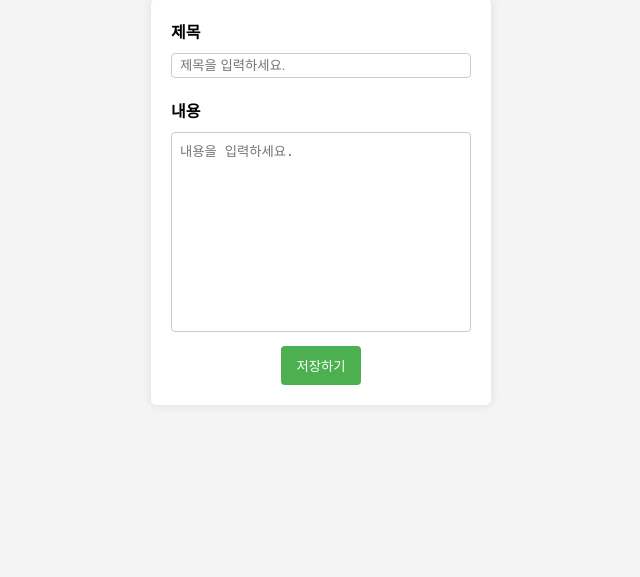
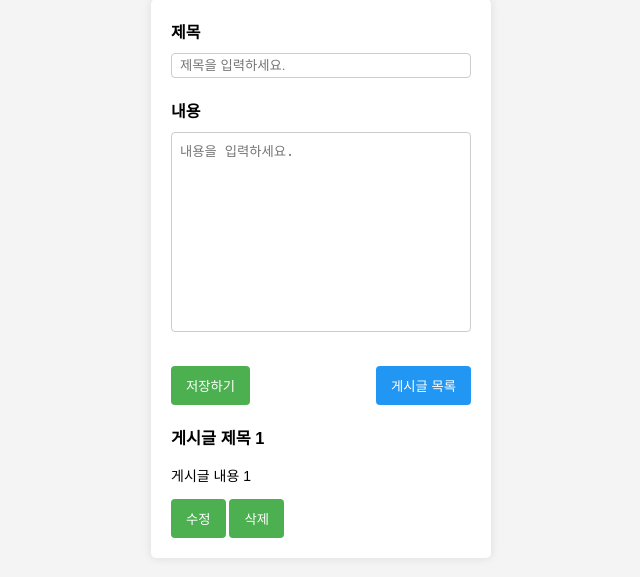
Before and after one commit to insidepixce/-pathfind.toy, a Flask app: page / in a window 1280 px wide. Shown: the part 31-608 px from the top of the page, without its empty margins (319-959 px from the left). Run offline with Flask 3, Linux system fonts and the light colour scheme.

Commit message:
인덱스 파일 대수정

```diff
--- a/fly.toml
+++ b/fly.toml
@@ -1,4 +1,4 @@
-# fly.toml app configuration file generated for pathfind-toy-cool-meadow-5335 on 2024-01-13T12:25:48+09:00
+# fly.toml app configuration file generated for pathfinding on 2024-01-13T12:41:18+09:00
 #
 # See https://fly.io/docs/reference/configuration/ for information about how to use this file.
 #
--- a/templates/index.html
+++ b/templates/index.html
@@ -4,7 +4,90 @@
     <meta charset="UTF-8" />
     <meta name="viewport" content="width=device-width, initial-scale=1.0" />
     <title>게시글 작성 페이지</title>
-    <link rel="stylesheet" href="../styles.css" />
+    <style>
+        body {
+            font-family: Arial, sans-serif;
+            background-color: #f4f4f4;
+            margin: 0;
+            padding: 0;
+            box-sizing: border-box;
+        }
+
+        .layout {
+            width: 300px;
+            margin: 30px auto;
+            background-color: #fff;
+            padding: 20px;
+            border-radius: 5px;
+            box-shadow: 0 0 10px rgba(0, 0, 0, 0.1);
+        }
+
+        label {
+            display: block;
+            font-weight: bold;
+            margin-bottom: 5px;
+        }
+
+        input[type="text"] {
+            width: 100%;
+            height: 25px;
+            padding: 8px;
+            margin-top: 5px;
+            margin-bottom: 10px;
+            box-sizing: border-box;
+            border: 1px solid #ccc;
+            border-radius: 4px;
+        }
+
+        .comments-div {
+            margin-top: 10px;
+        }
+
+        textarea {
+            width: 100%;
+            height: 200px;
+            padding: 8px;
+            margin-top: 5px;
+            margin-bottom: 10px;
+            box-sizing: border-box;
+            border: 1px solid #ccc;
+            border-radius: 4px;
+            resize: none;
+        }
+
+        .btn-div {
+            display: flex;
+            justify-content: space-between;
+            margin-top: 20px;
+        }
+
+        button {
+            background-color: #4caf50;
+            color: #fff;
+            padding: 10px 15px;
+            border: none;
+            border-radius: 4px;
+            cursor: pointer;
+        }
+
+        button:hover {
+            background-color: #45a049;
+        }
+
+        .list-btn {
+            background-color: #2196f3;
+            margin-left: auto;
+        }
+
+        .list-btn:hover {
+            background-color: #0b7dda;
+        }
+
+        .post-list {
+            margin-top: 20px;
+            font-size: 14px;
+        }
+    </style>
 </head>
 <body>
     <div class="layout">
@@ -22,7 +105,116 @@
         </div>
         <div class="btn-div">
             <button type="submit">저장하기</button>
+            <button class="list-btn" type="button">게시글 목록</button>
+        </div>
+        <div class="post-list" id="postList">
+          <div class="post-item">
+            <h3>게시글 제목 1</h3>
+            <p>게시글 내용 1</p>
+            <div class="post-actions">
+                <button class="edit-btn" onclick="editPost(1)">수정</button>
+                <button class="delete-btn" onclick="deletePost(1)">삭제</button>
+            </div>
+        </div>
         </div>
     </div>
+    <script>
+      // 게시글 저장 함수
+      async function savePost() {
+          const title = document.getElementById('title').value;
+          const comments = document.getElementById('comments').value;
+
+          // 서버로 데이터 전송
+          const response = await fetch('/submit', {
+              method: 'POST',
+              headers: {
+                  'Content-Type': 'application/json',
+              },
+              body: JSON.stringify({ title, comments }),
+          });
+
+          if (response.ok) {
+              console.log('게시글 저장 성공');
+              // 게시글 저장 후 목록 갱신
+              updatePostList();
+          } else {
+              console.error('게시글 저장 실패');
+          }
+      }
+
+      // 게시글 목록으로 이동 함수
+      function goToList() {
+          // 페이지 이동 로직 구현
+          window.location.href = 'post-list.html';
+      }
+
+      // 게시글 수정 함수
+      function editPost(postId) {
+          // 구현 필요: 서버에서 postId에 해당하는 게시글 가져와서 수정 페이지로 이동
+          console.log('게시글 수정 - postId:', postId);
+      }
+
+      // 게시글 삭제 함수
+      async function deletePost(postId) {
+          // 서버에서 postId에 해당하는 게시글 삭제
+          const response = await fetch(`/delete/${postId}`, {
+              method: 'DELETE',
+          });
+
+          if (response.ok) {
+              console.log('게시글 삭제 성공');
+              // 게시글 삭제 후 목록 갱신
+              updatePostList();
+          } else {
+              console.error('게시글 삭제 실패');
+          }
+      }
+
+      // 게시글 목록 갱신 함수
+      async function updatePostList() {
+          // 서버에서 게시글 목록을 가져와서 동적으로 표시
+          const response = await fetch('/get-posts');
+          const posts = await response.json();
+
+          const postListDiv = document.getElementById('postList');
+          postListDiv.innerHTML = ''; // 목록 초기화
+
+          posts.forEach(post => {
+              const postItem = document.createElement('div');
+              postItem.className = 'post-item';
+
+              const titleElement = document.createElement('h3');
+              titleElement.textContent = post.title;
+
+              const commentsElement = document.createElement('p');
+              commentsElement.textContent = post.comments;
+
+              const actionsDiv = document.createElement('div');
+              actionsDiv.className = 'post-actions';
+
+              const editButton = document.createElement('button');
+              editButton.className = 'edit-btn';
+              editButton.textContent = '수정';
+              editButton.addEventListener('click', () => editPost(post.id));
+
+              const deleteButton = document.createElement('button');
+              deleteButton.className = 'delete-btn';
+              deleteButton.textContent = '삭제';
+              deleteButton.addEventListener('click', () => deletePost(post.id));
+
+              actionsDiv.appendChild(editButton);
+              actionsDiv.appendChild(deleteButton);
+
+              postItem.appendChild(titleElement);
+              postItem.appendChild(commentsElement);
+              postItem.appendChild(actionsDiv);
+
+              postListDiv.appendChild(postItem);
+          });
+      }
+
+      // 페이지 로드 시 게시글 목록 갱신
+      updatePostList();
+    </script>
 </body>
 </html>
```
Also changed, not shown: templates/styles.css (renamed from styles.css), 1 other file.
